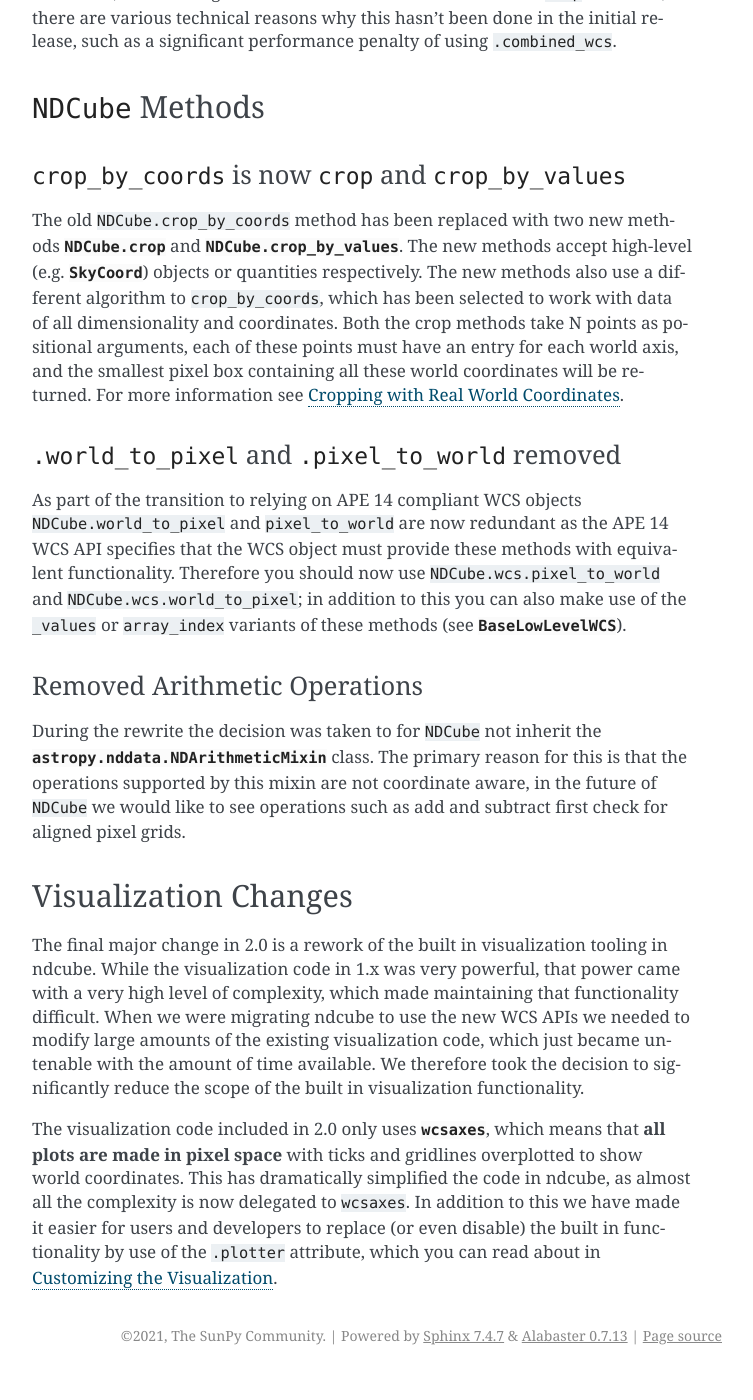
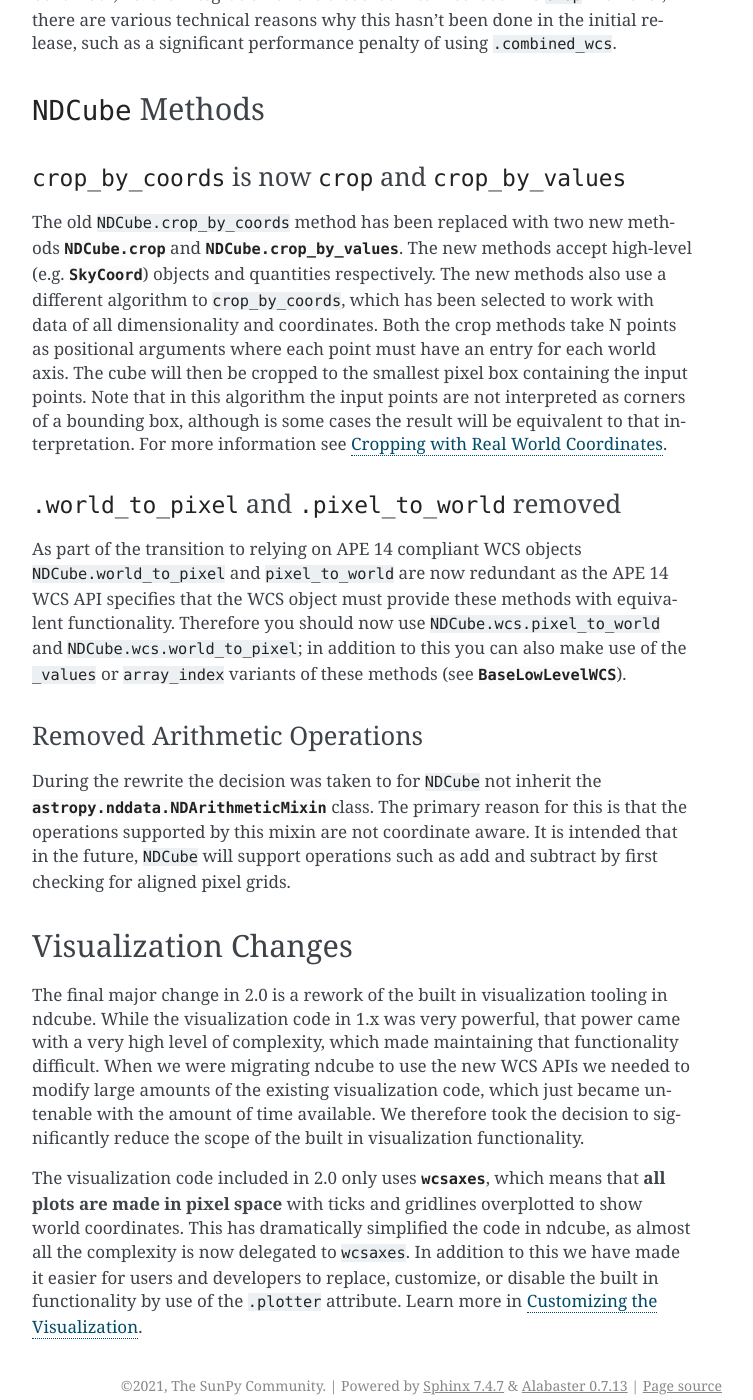
Before and after one commit to sunpy/ndcube, a Sphinx documentation site: the page built from docs/introduction.rst, in a window 1280 px wide and 1400 px high, scrolled down 5031 px. Shown: the whole window, without its empty margins (388-1141 px from the left). Built offline with Sphinx 7.4.7, drawn with Linux system fonts in a browser that asks for light colours; the version number could not be read and is left out; before the commit the page ends 6406 px from its top, so only the background shows below that; some of the changed text lies outside the part shown.

Commit message:
Apply suggestions from code review
Co-authored-by: DanRyanIrish <ryand5@tcd.ie>

```diff
--- a/docs/introduction.rst
+++ b/docs/introduction.rst
@@ -128,10 +129,10 @@
 ------------------------------------------------------------
 
 As another consequence of the WCS slicing, when dimensions are dropped those world coordinates are no longer accessible through the ``.wcs``.
-To overcome this, and also to provide a structured place for future, or custom, cube-wide coordinates the ``.global_coords`` property was added.
+To overcome this, and also to provide a structured place for future, or custom, cube-wide scalar coordinates the ``.global_coords`` property was added.
 
 ``.global_coords`` will automatically be populated by any dimensions dropped via slicing the ``NDCube``, via functionality in `~astropy.wcs.wcsapi.SlicedLowLevelWCS`.
-Scalar coordinates can also be added to the ``.global_coords`` object explicitly.
+Scalar coordinates can also be added to the ``.global_coords`` object explicitly using the `~ndcube.GlobalCoords.add` method.
 
 
 The Saga of ``extra_coords``
@@ -141,7 +142,8 @@
 Due to the extra functionality and therefore complexity of the `.ExtraCoords` object (over the previous `dict` implementation) the ``extra_coords=`` keyword argument has been removed from the `.NDCube` constructor.
 Extra coordinates can be added individually using the `~.ExtraCoords.add` method on the ``.extra_coords`` property.
 
-If you wish to build a `.NDCube` object from lookup tables without a WCS object you might find the extra coords infrastructure useful, this is documented in :ref:`tabular_coordinates`.
+If you wish to build a `.NDCube` object from lookup tables without a WCS object you might find the extra coords infrastructure useful.
+This is documented in :ref:`tabular_coordinates`.
 
 
 ``.wcs``, ``.extra_coords`` and ``.combined_wcs``
@@ -165,9 +167,11 @@
 ---------------------------------------------------------
 
 The old ``NDCube.crop_by_coords`` method has been replaced with two new methods `.NDCube.crop` and `.NDCube.crop_by_values`.
-The new methods accept high-level (e.g. `~astropy.coordinates.SkyCoord`) objects or quantities respectively.
+The new methods accept high-level (e.g. `~astropy.coordinates.SkyCoord`) objects and quantities respectively.
 The new methods also use a different algorithm to ``crop_by_coords``, which has been selected to work with data of all dimensionality and coordinates.
-Both the crop methods take N points as positional arguments, each of these points must have an entry for each world axis, and the smallest pixel box containing all these world coordinates will be returned.
+Both the crop methods take N points as positional arguments where each point must have an entry for each world axis.
+The cube will then be cropped to the smallest pixel box containing the input points.
+Note that in this algorithm the input points are not interpreted as corners of a bounding box, although is some cases the result will be equivalent to that interpretation.
 For more information see :ref:`ndcube_crop`.
 
 
@@ -182,7 +186,8 @@
 -----------------------------
 
 During the rewrite the decision was taken to for ``NDCube`` not inherit the `astropy.nddata.NDArithmeticMixin` class.
-The primary reason for this is that the operations supported by this mixin are not coordinate aware, in the future of ``NDCube`` we would like to see operations such as add and subtract first check for aligned pixel grids.
+The primary reason for this is that the operations supported by this mixin are not coordinate aware.
+It is intended that in the future, ``NDCube`` will support operations such as add and subtract by first checking for aligned pixel grids.
 
 
 Visualization Changes
@@ -195,4 +200,5 @@
 
 The visualization code included in 2.0 only uses `~astropy.visualization.wcsaxes`, which means that **all plots are made in pixel space** with ticks and gridlines overplotted to show world coordinates.
 This has dramatically simplified the code in ndcube, as almost all the complexity is now delegated to ``wcsaxes``.
-In addition to this we have made it easier for users and developers to replace (or even disable) the built in functionality by use of the ``.plotter`` attribute, which you can read about in :ref:`customizing_plotter`.
+In addition to this we have made it easier for users and developers to replace, customize, or disable the built in functionality by use of the ``.plotter`` attribute.
+Learn more in :ref:`customizing_plotter`.
--- a/docs/slicing.rst
+++ b/docs/slicing.rst
@@ -111,7 +111,8 @@
 In the following example we are working with a three dimensional (spectral, spatial, spatial) cube, and we wish to crop a smaller region of the spectral dimension and a smaller square in the spatial dimensions.
 To crop a rectangular region in the spatial axes, which correctly accounts for any rotation, we need to specify all four corners of the rectangle.
 However, along the one dimensional spectral dimension (which is not correlated to the spatial dimensions) we only need to specify two points.
-We achieve this by replacing the spectral coordinate with `None` in the last two points, this means that these world points are not used in calculating the pixel coordinates to crop the cube to.
+We achieve this by replacing the spectral coordinate with `None` in the last two points.
+This means that these world points are not used in calculating the pixel range to which the spectral axis will be cropped.
 
 .. code-block:: python
 
```
Also changed, not shown: other parts of docs/introduction.rst (+2 -1 lines).
